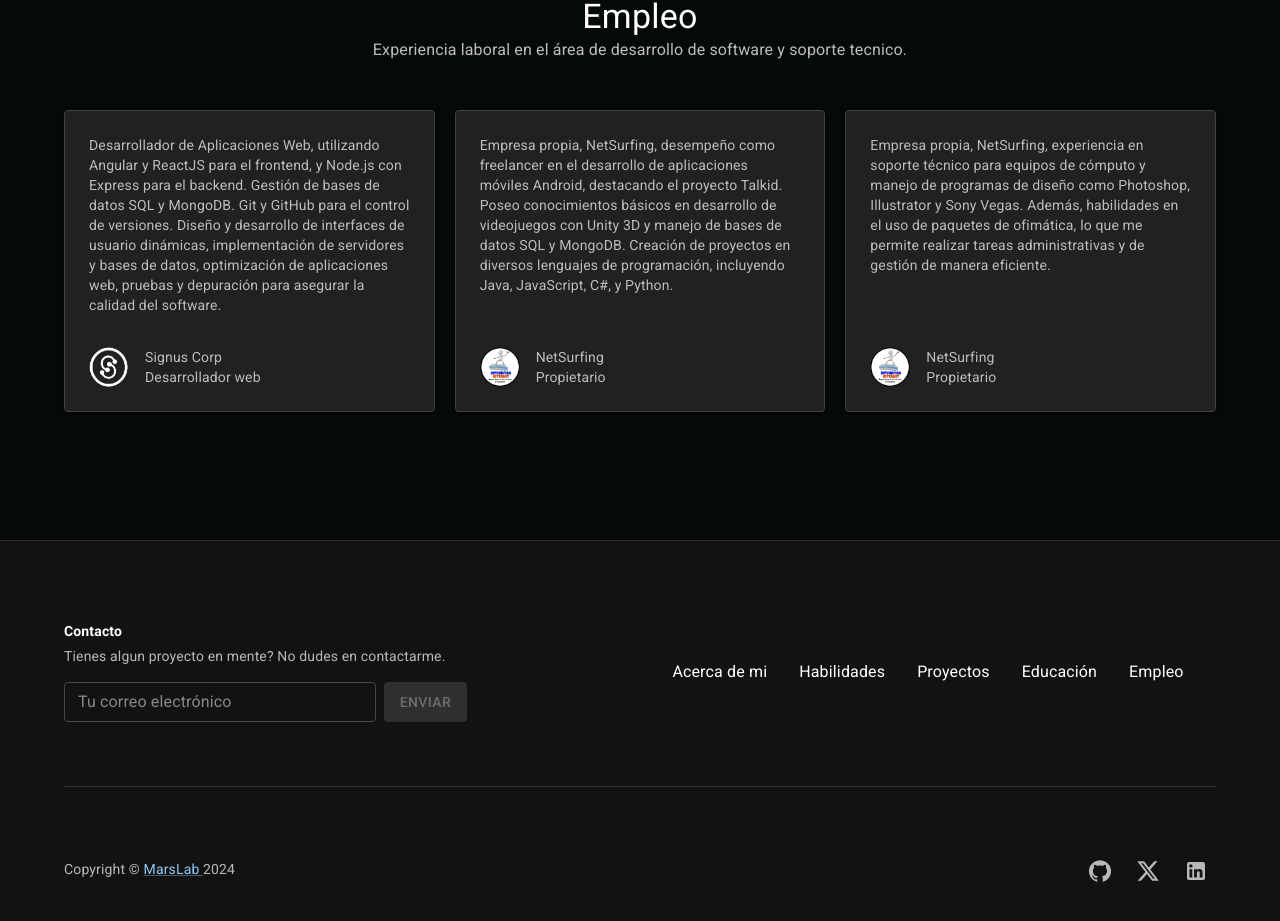
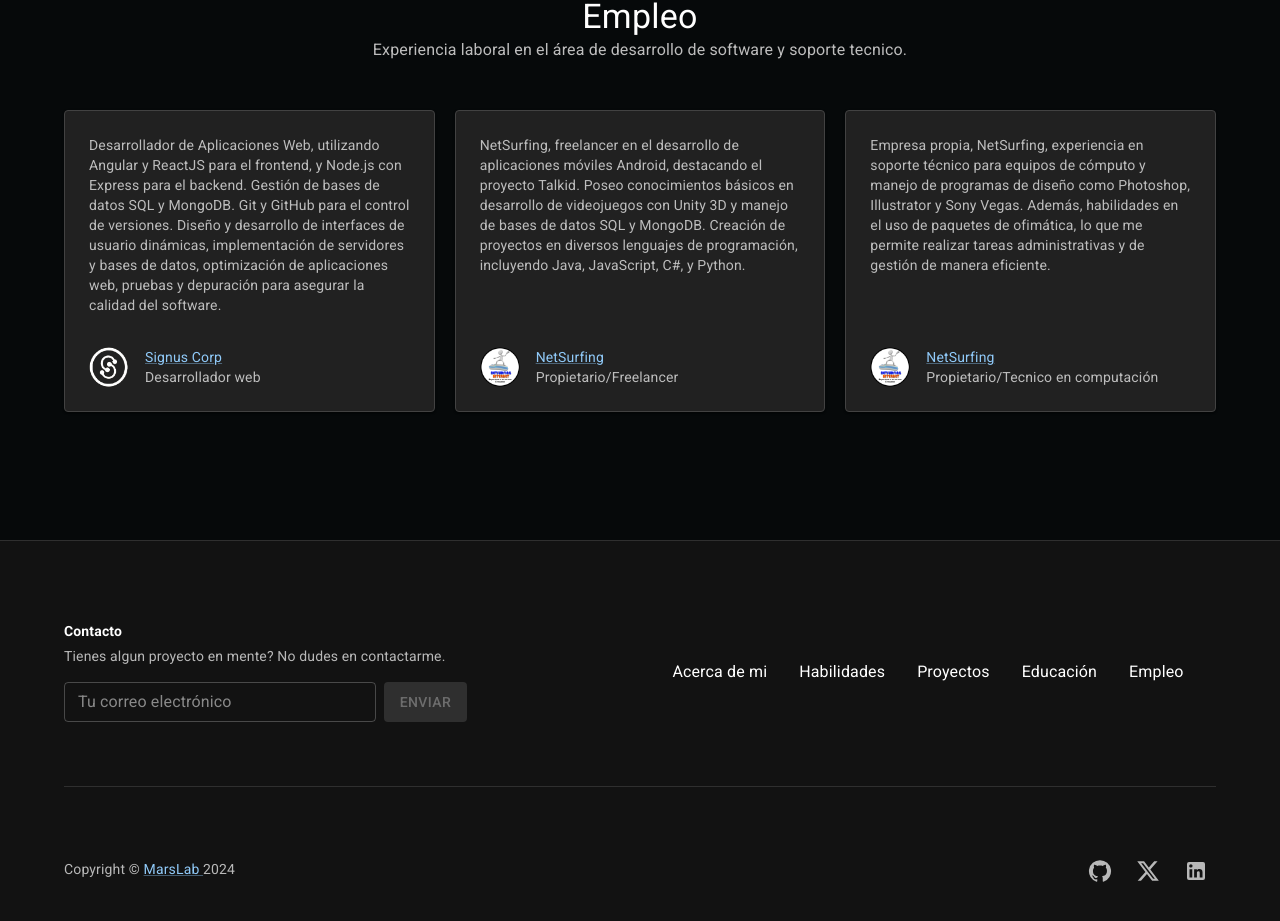
Before and after one commit to jmajpopinf/curriculumweb, a React (Vite) app: page / in a window 1280 px wide. Shown: the part 3098-4019 px from the top of the page. Built offline with nearby package versions, Linux system fonts and the light colour scheme.

Commit message:
Ajustes parte 2

```diff
--- a/package.json
+++ b/package.json
@@ -5,6 +5,8 @@
   "type": "module",
   "scripts": {
     "dev": "vite",
+    "predeploy": "npm run build",
+    "deploy": "gh-pages -d dist",
     "build": "vite build",
     "lint": "eslint . --ext js,jsx --report-unused-disable-directives --max-warnings 0",
     "preview": "vite preview"
@@ -27,6 +29,7 @@
     "eslint-plugin-react": "^7.34.1",
     "eslint-plugin-react-hooks": "^4.6.0",
     "eslint-plugin-react-refresh": "^0.4.6",
+    "gh-pages": "^6.1.1",
     "vite": "^5.2.0"
   }
 }
--- a/src/components/Work.jsx
+++ b/src/components/Work.jsx
@@ -4,27 +4,30 @@ import Card from '@mui/material/Card';
 import Container from '@mui/material/Container';
 import Grid from '@mui/material/Grid';
 import Typography from '@mui/material/Typography';
-import { Avatar, CardContent, CardHeader } from '@mui/material';
+import { Avatar, CardContent, CardHeader, Link } from '@mui/material';
 
 const userTestimonials = [
     {
         avatar: <Avatar alt="Remy Sharp" src="/static/work-images/logo.png" />,
         name: 'Signus Corp',
         occupation: 'Desarrollador web',
+        webUrl: 'https://www.signuscorp.com',
         testimonial:
             "Desarrollador de Aplicaciones Web, utilizando Angular y ReactJS para el frontend, y Node.js con Express para el backend. Gestión de bases de datos SQL y MongoDB. Git y GitHub para el control de versiones. Diseño y desarrollo de interfaces de usuario dinámicas, implementación de servidores y bases de datos, optimización de aplicaciones web, pruebas y depuración para asegurar la calidad del software.",
     },
     {
         avatar: <Avatar alt="Travis Howard" src="/static/work-images/netsurfing.png" />,
         name: 'NetSurfing',
-        occupation: 'Propietario',
+        occupation: 'Propietario/Freelancer',
+        webUrl: 'https://www.marlslab.com',
         testimonial:
-            "Empresa propia, NetSurfing, desempeño como freelancer en el desarrollo de aplicaciones móviles Android, destacando el proyecto Talkid. Poseo conocimientos básicos en desarrollo de videojuegos con Unity 3D y manejo de bases de datos SQL y MongoDB. Creación de proyectos en diversos lenguajes de programación, incluyendo Java, JavaScript, C#, y Python.",
+            "NetSurfing, freelancer en el desarrollo de aplicaciones móviles Android, destacando el proyecto Talkid. Poseo conocimientos básicos en desarrollo de videojuegos con Unity 3D y manejo de bases de datos SQL y MongoDB. Creación de proyectos en diversos lenguajes de programación, incluyendo Java, JavaScript, C#, y Python.",
     },
     {
         avatar: <Avatar alt="Cindy Baker" src="/static/work-images/netsurfing.png" />,
         name: 'NetSurfing',
-        occupation: 'Propietario',
+        occupation: 'Propietario/Tecnico en computación',
+        webUrl: 'https://www.marlslab.com',
         testimonial:
             'Empresa propia, NetSurfing, experiencia en soporte técnico para equipos de cómputo y manejo de programas de diseño como Photoshop, Illustrator y Sony Vegas. Además, habilidades en el uso de paquetes de ofimática, lo que me permite realizar tareas administrativas y de gestión de manera eficiente.',
     },
@@ -96,7 +99,9 @@ export default function Work() {
                                 >
                                     <CardHeader
                                         avatar={testimonial.avatar}
-                                        title={testimonial.name}
+                                        title={
+                                            <Link href={testimonial.webUrl} target="_blank">{testimonial.name}</Link>
+                                        }
                                         subheader={
                                             <Typography variant="body2" color="grey.400">
                                                 {testimonial.occupation}
```
Also changed, not shown: 1 other file (tests, documents, lock files or other folders).
